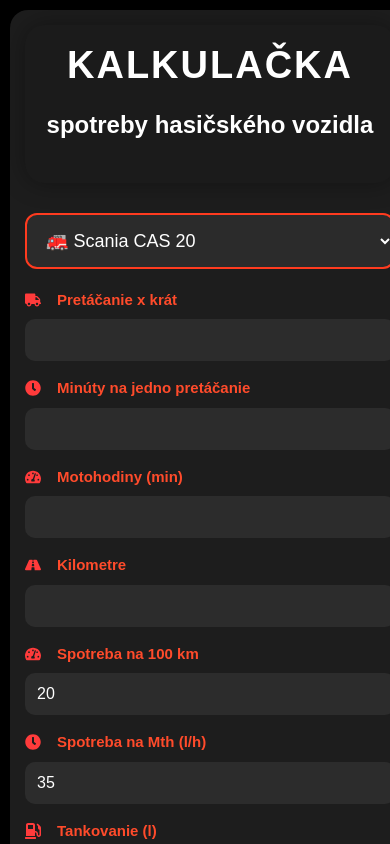
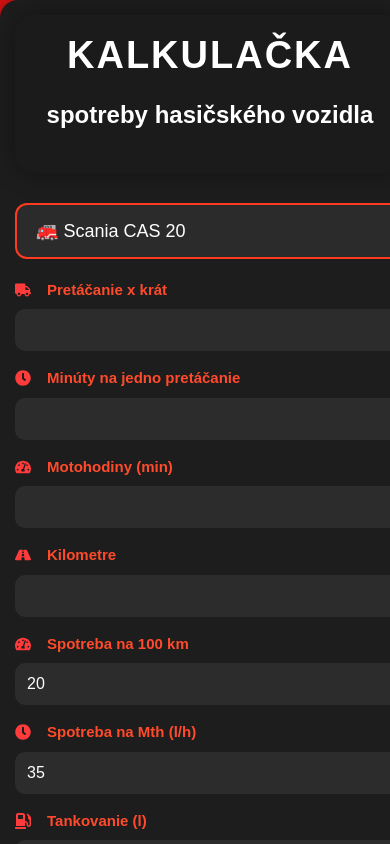
Before and after one commit to knapcikmarek/vyuctovanie, a React (Vite) app: page / in a window 390 px wide. Shown: the top 844 px of the page. Built offline with nearby package versions, Linux system fonts and the light colour scheme.

Commit message:
uprava vzhladu

```diff
--- a/src/App.css
+++ b/src/App.css
@@ -547,8 +547,8 @@ label {
         width:100%;
         max-width:100%;
         margin:0;
-        padding:10px;
-        background: black;
+        padding:0px;
+        background: rgb(220, 20, 20);
     }
 
     .main-panel{
```
